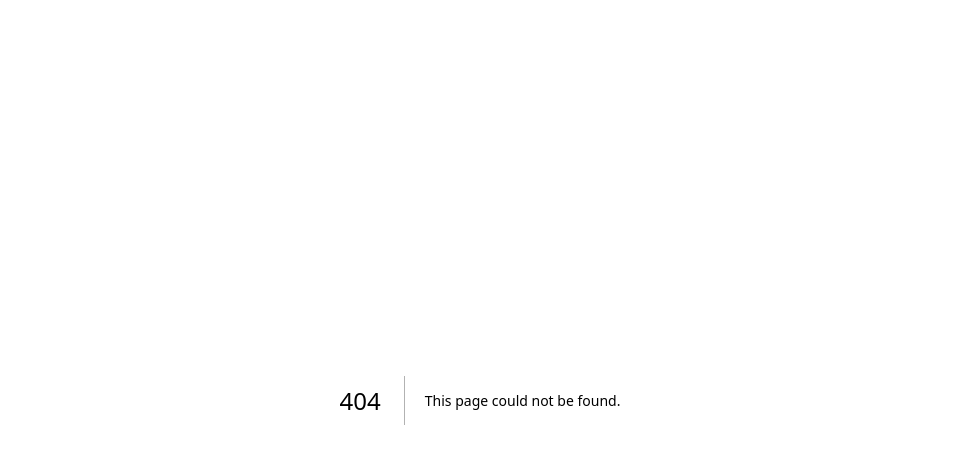
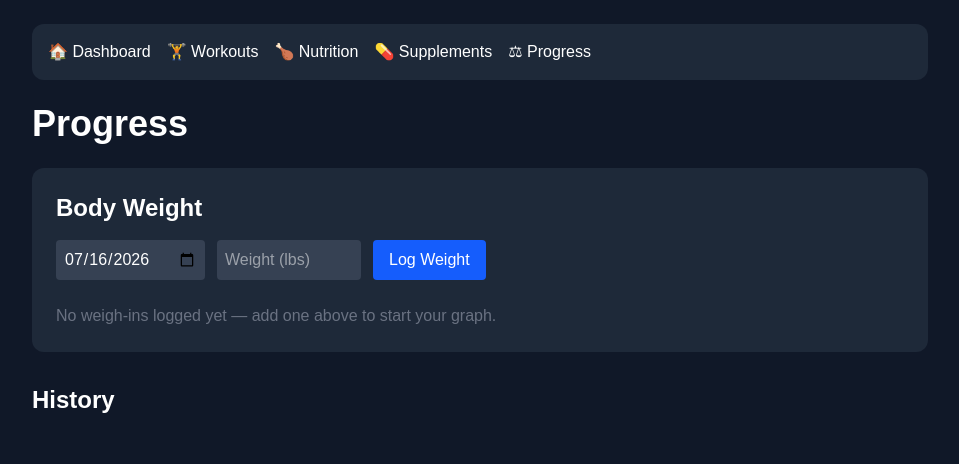
Before and after one commit to FalconEdgeIt/falconfit, a Next.js app: page /progress in a window 1280 px wide. Before the commit this address had no page. Shown: the top 464 px of the page, without its empty margins (160-1119 px from the left). Built offline with nearby package versions, Linux system fonts and the light colour scheme.

Commit message:
Add spreadsheet-style history log and fix weight graph tooltip/timezone bugs

```diff
--- a/package.json
+++ b/package.json
@@ -11,7 +11,8 @@
   "dependencies": {
     "next": "16.2.10",
     "react": "19.2.4",
-    "react-dom": "19.2.4"
+    "react-dom": "19.2.4",
+    "recharts": "^3.9.2"
   },
   "devDependencies": {
     "@tailwindcss/postcss": "^4",
--- a/src/app/page.tsx
+++ b/src/app/page.tsx
@@ -4,14 +4,31 @@ import { useState, useEffect } from "react";
 import Navigation from "../components/Navigation";
 
 const SESSIONS_KEY = "falconfit-workout-sessions";
+const WEIGHT_KEY = "falconfit-weight-log";
+
+type WeightEntry = {
+  date: string;
+  weight: number;
+};
 
 export default function Home() {
   const [workoutCount, setWorkoutCount] = useState(0);
+  const [currentWeight, setCurrentWeight] = useState<number | null>(null);
 
   useEffect(() => {
-    const stored = localStorage.getItem(SESSIONS_KEY);
-    const sessions: string[] = stored ? JSON.parse(stored) : [];
+    const storedSessions = localStorage.getItem(SESSIONS_KEY);
+    const sessions: string[] = storedSessions ? JSON.parse(storedSessions) : [];
     setWorkoutCount(sessions.length);
+
+    const storedWeight = localStorage.getItem(WEIGHT_KEY);
+    const weightLog: WeightEntry[] = storedWeight ? JSON.parse(storedWeight) : [];
+
+    if (weightLog.length > 0) {
+      const sorted = [...weightLog].sort(
+        (a, b) => new Date(b.date).getTime() - new Date(a.date).getTime()
+      );
+      setCurrentWeight(sorted[0].weight);
+    }
   }, []);
 
   return (
@@ -23,7 +40,9 @@ export default function Home() {
         <div className="grid md:grid-cols-3 gap-4">
           <div className="bg-gray-800 rounded-xl p-5">
             <h2 className="text-lg font-semibold">Current Weight</h2>
-            <p className="text-3xl mt-2">249 lbs</p>
+            <p className="text-3xl mt-2">
+              {currentWeight !== null ? `${currentWeight} lbs` : "No data yet"}
+            </p>
           </div>
           <div className="bg-gray-800 rounded-xl p-5">
             <h2 className="text-lg font-semibold">Goal Weight</h2>
--- /dev/null
+++ b/src/app/progress/page.tsx
@@ -0,0 +1,250 @@
+"use client";
+
+import { useState, useEffect } from "react";
+import {
+  LineChart,
+  Line,
+  XAxis,
+  YAxis,
+  CartesianGrid,
+  Tooltip,
+  ResponsiveContainer,
+} from "recharts";
+import Navigation from "../../components/Navigation";
+
+const WORKOUTS_KEY = "falconfit-workout-days";
+const HISTORY_KEY = "falconfit-exercise-history";
+const WEIGHT_KEY = "falconfit-weight-log";
+
+type Exercise = {
+  id: string;
+  name: string;
+};
+
+type WorkoutDay = {
+  id: string;
+  name: string;
+  exercises: Exercise[];
+};
+
+type HistoryEntry = {
+  date: string;
+  exerciseId: string;
+  exerciseName: string;
+  dayName: string;
+  weight: number;
+  reps: number;
+  sets: number;
+};
+
+type WeightEntry = {
+  date: string;
+  weight: number;
+};
+
+function estimated1RM(weight: number, reps: number) {
+  return weight * (1 + reps / 30);
+}
+
+function WeightTooltip({ active, payload }: any) {
+  if (active && payload && payload.length) {
+    const point = payload[0].payload;
+    return (
+      <div className="bg-gray-800 border border-gray-700 rounded px-3 py-2">
+        <p className="text-gray-300 text-sm">{point.date}</p>
+        <p className="text-blue-400 font-semibold">{point.weight} lbs</p>
+      </div>
+    );
+  }
+  return null;
+}
+
+function formatDate(input: string) {
+  // Plain "YYYY-MM-DD" strings (from the weight log date picker) get
+  // parsed as UTC midnight by default, which can shift the date back
+  // a day in timezones behind UTC. Adding a time forces local parsing.
+  const isPlainDate = /^\d{4}-\d{2}-\d{2}$/.test(input);
+  const date = isPlainDate ? new Date(`${input}T00:00:00`) : new Date(input);
+
+  return date.toLocaleDateString(undefined, {
+    month: "short",
+    day: "numeric",
+    year: "numeric",
+  });
+}
+
+export default function ProgressPage() {
+  const [days, setDays] = useState<WorkoutDay[]>([]);
+  const [history, setHistory] = useState<HistoryEntry[]>([]);
+  const [weightLog, setWeightLog] = useState<WeightEntry[]>([]);
+
+  const [newWeight, setNewWeight] = useState("");
+  const [newWeightDate, setNewWeightDate] = useState(() => {
+    const now = new Date();
+    const localDate = new Date(now.getTime() - now.getTimezoneOffset() * 60000);
+    return localDate.toISOString().slice(0, 10);
+  });
+
+  const [loaded, setLoaded] = useState(false);
+
+  useEffect(() => {
+    const storedDays = localStorage.getItem(WORKOUTS_KEY);
+    const storedHistory = localStorage.getItem(HISTORY_KEY);
+    const storedWeight = localStorage.getItem(WEIGHT_KEY);
+
+    setDays(storedDays ? JSON.parse(storedDays) : []);
+    setHistory(storedHistory ? JSON.parse(storedHistory) : []);
+    setWeightLog(storedWeight ? JSON.parse(storedWeight) : []);
+
+    setLoaded(true);
+  }, []);
+
+ const handleAddWeight = () => {
+    const weight = Number(newWeight);
+    if (!weight || !newWeightDate) return;
+
+    // Remove any existing entry for this same date, then add the new one
+    const withoutSameDate = weightLog.filter((entry) => entry.date !== newWeightDate);
+    const newEntry: WeightEntry = { date: newWeightDate, weight };
+    const updated = [...withoutSameDate, newEntry].sort(
+      (a, b) => new Date(a.date).getTime() - new Date(b.date).getTime()
+    );
+
+    setWeightLog(updated);
+    localStorage.setItem(WEIGHT_KEY, JSON.stringify(updated));
+    setNewWeight("");
+  };
+
+  const weightChartData = weightLog.map((entry) => ({
+    date: formatDate(entry.date),
+    weight: entry.weight,
+  }));
+
+  // For each exercise, find its best-ever estimated 1RM from history,
+  // so we can mark which row is the personal best.
+  const bestByExercise: Record<string, number> = {};
+  history.forEach((entry) => {
+    const oneRM = estimated1RM(entry.weight, entry.reps);
+    if (!bestByExercise[entry.exerciseId] || oneRM > bestByExercise[entry.exerciseId]) {
+      bestByExercise[entry.exerciseId] = oneRM;
+    }
+  });
+
+  if (!loaded) {
+    return (
+      <main className="min-h-screen bg-gray-900 text-white p-6">
+        <div className="max-w-4xl mx-auto">
+          <Navigation />
+          <p className="text-gray-400">Loading...</p>
+        </div>
+      </main>
+    );
+  }
+
+  return (
+    <main className="min-h-screen bg-gray-900 text-white p-6">
+      <div className="max-w-4xl mx-auto">
+        <Navigation />
+        <h1 className="text-4xl font-bold mb-6">Progress</h1>
+
+        {/* Weight log section */}
+        <div className="bg-gray-800 rounded-xl p-6 mb-8">
+          <h2 className="text-2xl font-bold mb-4">Body Weight</h2>
+
+          <div className="flex gap-3 mb-6 flex-wrap items-center">
+            <input
+              type="date"
+              value={newWeightDate}
+              onChange={(e) => setNewWeightDate(e.target.value)}
+              className="bg-gray-700 p-2 rounded"
+            />
+            <input
+              type="number"
+              placeholder="Weight (lbs)"
+              value={newWeight}
+              onChange={(e) => setNewWeight(e.target.value)}
+              className="bg-gray-700 p-2 rounded w-36"
+            />
+            <button
+              onClick={handleAddWeight}
+              className="bg-blue-600 px-4 py-2 rounded"
+            >
+              Log Weight
+            </button>
+          </div>
+
+          {weightChartData.length === 0 ? (
+            <p className="text-gray-500">
+              No weigh-ins logged yet — add one above to start your graph.
+            </p>
+          ) : (
+            <div style={{ width: "100%", height: 250 }}>
+              <ResponsiveContainer>
+                <LineChart data={weightChartData}>
+                  <CartesianGrid strokeDasharray="3 3" stroke="#374151" />
+                  <XAxis dataKey="date" stroke="#9ca3af" />
+                  <YAxis stroke="#9ca3af" domain={["dataMin - 5", "dataMax + 5"]} />
+                  <Tooltip content={<WeightTooltip />} />
+                  <Line type="monotone" dataKey="weight" stroke="#3b82f6" strokeWidth={2} />
+                </LineChart>
+              </ResponsiveContainer>
+            </div>
+          )}
+        </div>
+
+        {/* History section - one table per day */}
+        <div className="space-y-8">
+          <h2 className="text-2xl font-bold">History</h2>
+
+          {days.map((day) => {
+            const dayEntries = history
+              .filter((h) => h.dayName === day.name)
+              .sort((a, b) => new Date(b.date).getTime() - new Date(a.date).getTime());
+
+            return (
+              <div key={day.id} className="bg-gray-800 rounded-xl p-6">
+                <h3 className="text-xl font-bold mb-4">{day.name}</h3>
+
+                {dayEntries.length === 0 ? (
+                  <p className="text-gray-500">No logged sets yet for this day.</p>
+                ) : (
+                  <div className="overflow-x-auto">
+                    <table className="w-full text-left border-collapse">
+                      <thead>
+                        <tr className="text-gray-400 text-sm border-b border-gray-700">
+                          <th className="py-2 pr-4">Date</th>
+                          <th className="py-2 pr-4">Exercise</th>
+                          <th className="py-2 pr-4">Weight</th>
+                          <th className="py-2 pr-4">Reps</th>
+                          <th className="py-2 pr-4">Sets</th>
+                          <th className="py-2 pr-4">PR</th>
+                        </tr>
+                      </thead>
+                      <tbody>
+                        {dayEntries.map((entry, i) => {
+                          const oneRM = estimated1RM(entry.weight, entry.reps);
+                          const isPR = oneRM === bestByExercise[entry.exerciseId];
+
+                          return (
+                            <tr key={i} className="border-b border-gray-700/50">
+                              <td className="py-2 pr-4 text-gray-300">{formatDate(entry.date)}</td>
+                              <td className="py-2 pr-4">{entry.exerciseName}</td>
+                              <td className="py-2 pr-4">{entry.weight} lbs</td>
+                              <td className="py-2 pr-4">{entry.reps}</td>
+                              <td className="py-2 pr-4">{entry.sets}</td>
+                              <td className="py-2 pr-4">{isPR ? "🏆" : ""}</td>
+                            </tr>
+                          );
+                        })}
+                      </tbody>
+                    </table>
+                  </div>
+                )}
+              </div>
+            );
+          })}
+        </div>
+      </div>
+    </main>
+  );
+}
```
Also changed, not shown: 1 other file (tests, documents, lock files or other folders).
